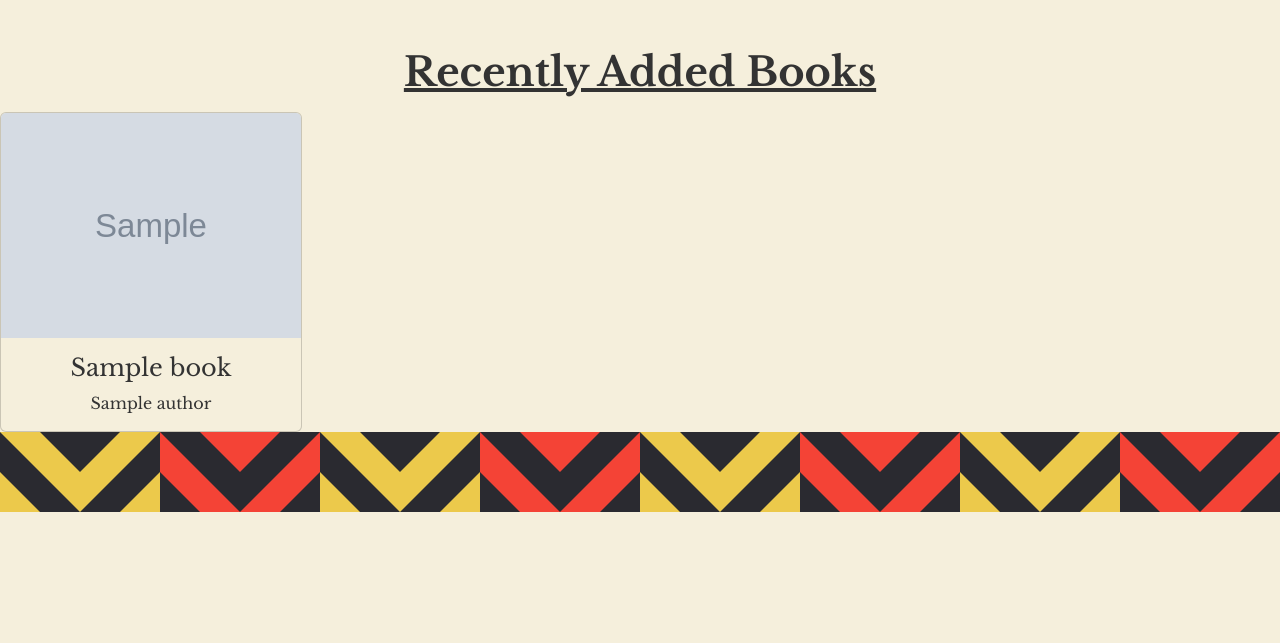
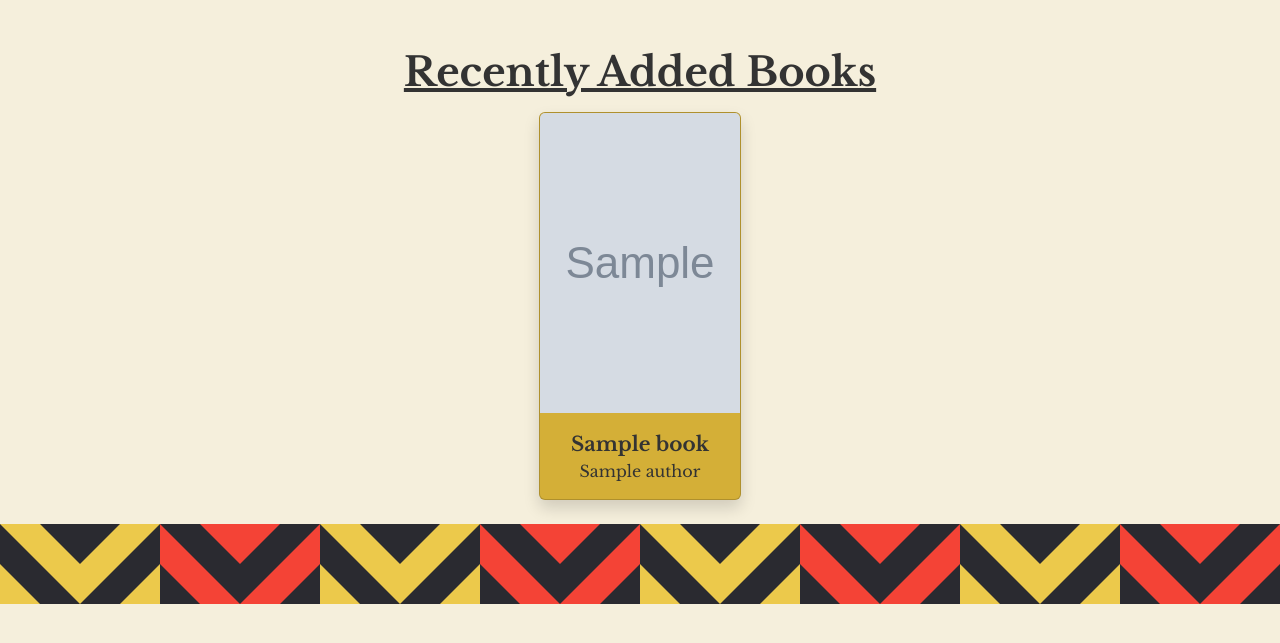
Before and after one commit to SinanErbezci/cs50w_final, a Django app: page /browse/ in a window 1280 px wide. Shown: the part 81-724 px from the top of the page. Run offline with Django 5.2, Linux system fonts and the light colour scheme; tables that the repository leaves empty hold one stand-in row (values such as "Sample post"); grey boxes marked "Sample" are stand-in pictures; some libraries are stand-ins or nearby versions.

Commit message:
card is done

```diff
--- a/bookclub/library/static/library/style.css
+++ b/bookclub/library/static/library/style.css
@@ -155,6 +155,21 @@ width: 100%;
     color:red;
 }
 
+.card-link {
+    text-decoration: none;
+    color: var(--FONTCOLOR);
+}
+.card-link:hover {
+    text-decoration: underline;
+}
+
+.book-link {
+    text-decoration: none;
+    color: var(--FONTCOLOR);
+}
+.book-link:hover {
+    text-decoration: underline;
+}
 /* #id_username{
 margin-bottom: 20px;
 } */
--- a/bookclub/library/templates/library/book.html
+++ b/bookclub/library/templates/library/book.html
@@ -2,4 +2,5 @@
 
 {% block body %}
 <p>{{book.title}}</p>
+<p>{{book.author}}</p>
 {% endblock %}
--- a/bookclub/library/templates/library/browse.html
+++ b/bookclub/library/templates/library/browse.html
@@ -2,18 +2,20 @@
 
 {% block body %}
     <h1 class="form-title mt-5 mb-3"> Recently Added Books</h1>
-    <div class="row">
+    <div class="container mb-4">
+        <div class="row gx-2 gy-2 row-cols-1 row-cols-sm-2 row-cols-lg-4 justify-content-center">
     {% for book in recently %}
-    <div class="col-3 text-center">
-        <div class="card">
-        <img class="card-img-top" src="{{book.cover}}" alt="" >
-        <div class="card-body">
-        <h4 class="card-title">{{book.title}}</h4>
-        <p class="card-text">{{book.author}}</p>
+        <div class="col d-flex align-items-strecth justify-content-center">
+        <div class="card text-center mx-2 bg-primary shadow">
+        <img class="card-img-top mx-auto" src="{{book.cover}}" alt="" style="width: 200px;height: 300px;">
+            <div class="d-flex card-body flex-column justify-content-end " style="max-width:200px;">
+                <a class="book-link fw-bolder fs-5 text-center" href="{% url 'book' book.title %}">{{book.title}}</a>
+                <a href="" class="book-link text-center">{{book.author}}</a>
+            </div>
         </div>
         </div>
-    </div>
-    {% endfor %}
+        {% endfor %}
+        </div>
     </div>
     <div class="pattern"></div>
 {% endblock %}
--- a/bookclub/library/templates/library/layout.html
+++ b/bookclub/library/templates/library/layout.html
@@ -84,8 +84,7 @@
                             <div class="dropdown-menu">
                                 <div class="row">
                                     <div class="d-flex nav-options">
-                                    <a href="{% url 'books' %}" class="dropdown-item" href="#">Books</a>
-                                    <a href="{% url 'authors' %}" class="dropdown-item" href="#">Authors</a>
+                                    <a href="{% url 'browse' %}" class="dropdown-item" href="#">Books</a>
                                     <a href="{% url 'genres' %}" class="dropdown-item" href="#">Genres</a>
                                     </div>
                                 </div>
--- a/bookclub/library/urls.py
+++ b/bookclub/library/urls.py
@@ -12,10 +12,8 @@ urlpatterns = [
 
     # Browse Section
     path("browse/", views.browse, name="browse"),
-    path("browse/books/<str:book_name>", views.browse_book),
-    path("browse/books/", views.browse_book, name="books"),
+    path("browse/books/<str:book_name>", views.browse_book, name="book"),
     path("browse/authors/<str:author_name>", views.browse_author),
-    path("browse/authors/", views.browse_author, name="authors"),
     path("browse/genres/<str:genre_name>", views.browse_genre),
     path("browse/genres/", views.browse_genre, name="genres"),
 
--- a/bookclub/library/views.py
+++ b/bookclub/library/views.py
@@ -79,11 +79,13 @@ def browse(request):
 def browse_book(request, book_name=""):
     content = {}
     if book_name:
-        content["name"] = book_name
+        book = Book.objects.get(title=book_name)
+        content["book"] = book
+
     else:
         content["name"] = "home of books"
 
-    return render(request, "library/browse.html", content)
+    return render(request, "library/book.html", content)
 
 def browse_author(request, author_name=""):
     content = {}
```
